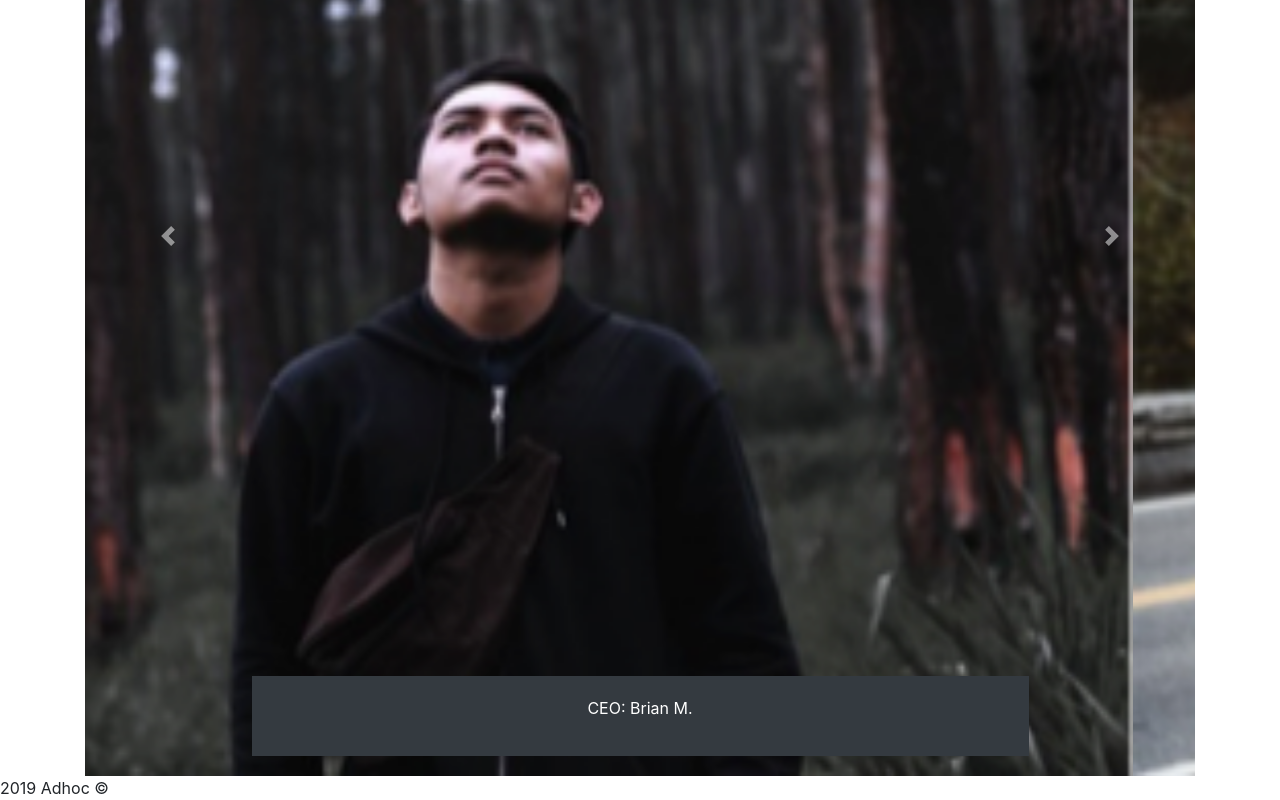
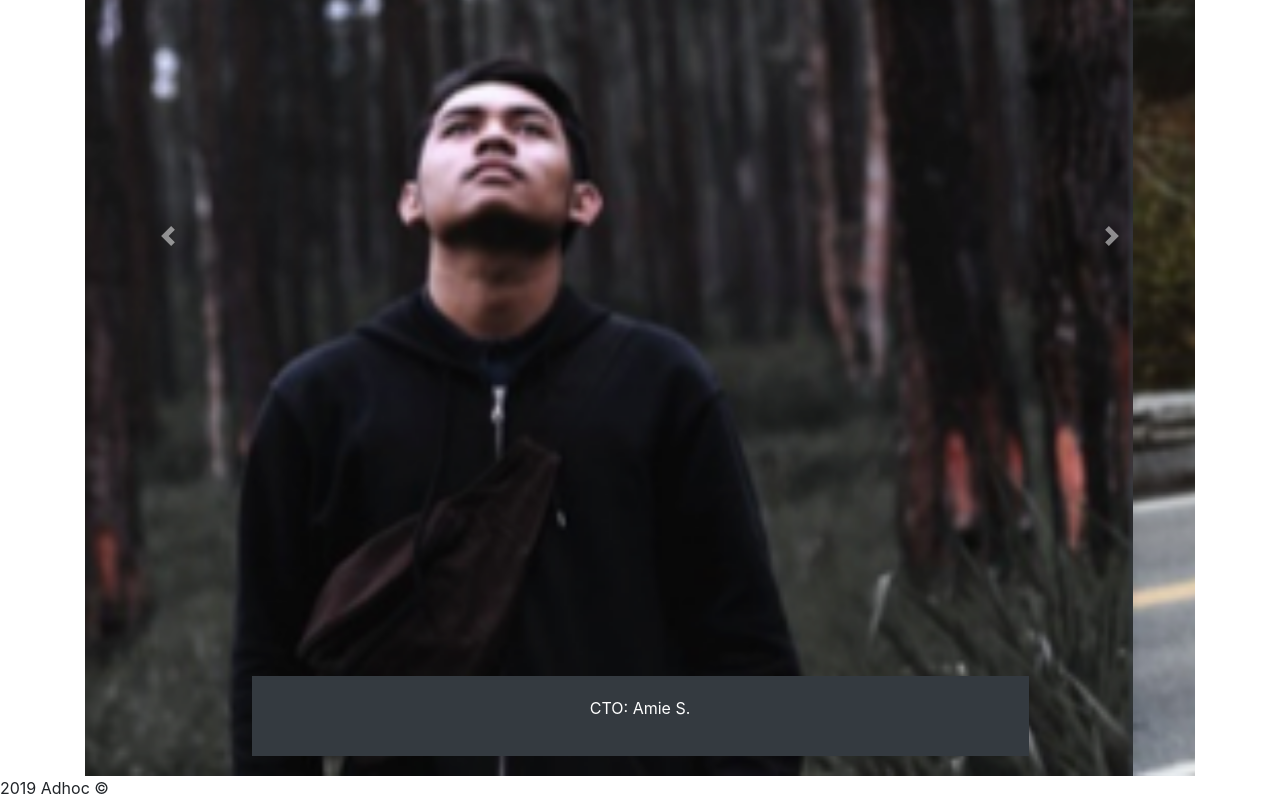
Before and after one commit to bobjoan/adhoc, a plain HTML site: page index.html in a window 1280 px wide. Shown: the part 1314-2114 px from the top of the page. Drawn offline with nearby package versions, Linux system fonts and the light colour scheme.

Commit message:
updated carousel caption

```diff
--- a/index.html
+++ b/index.html
@@ -107,7 +107,7 @@
       </div>
 </div>
       <!-- Meet the Team Section -->
-      <div class="carousel-container justify-content-center">
+      <div class="carousel-container bg-dark text-light">
 <div class="row text-center">
       <div class="col">
         <h2>Meet the Team</h2>
@@ -131,13 +131,25 @@
             <div class="carousel-item">
               <img src="/images/andy.png" class="d-block w-100" alt="...">
             </div>
+            <div class="carousel-caption d-none d-md-block bg-dark">
+        <p class="text-center fw-bold">CFO:
+        <span class="fw-light">Andy C.</span></p>
+      </div>
             <div class="carousel-item">
               <img src="/images/angela.png" class="d-block w-100" alt="...">
             </div>
+            <div class="carousel-caption d-none d-md-block bg-dark">
+        <p class="text-center fw-bold">COO:
+        <span class="fw-light">Angela W.</span></p>
+      </div>
             <div class="carousel-item">
               <img src="/images/amie.png" class="d-block w-100" alt="...">
             </div>
           </div>
+          <div class="carousel-caption d-none d-md-block bg-dark">
+        <p class="text-center fw-bold">CTO:
+        <span class="fw-light">Amie S.</span></p>
+      </div>
           <a class="carousel-control-prev" href="#carouselExampleControls" role="button" data-slide="prev">
             <span class="carousel-control-prev-icon" aria-hidden="true"></span>
             <span class="sr-only">Previous</span>
```
